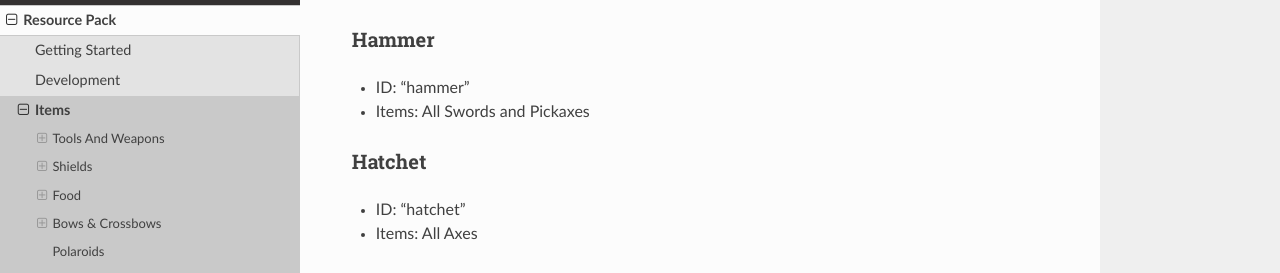
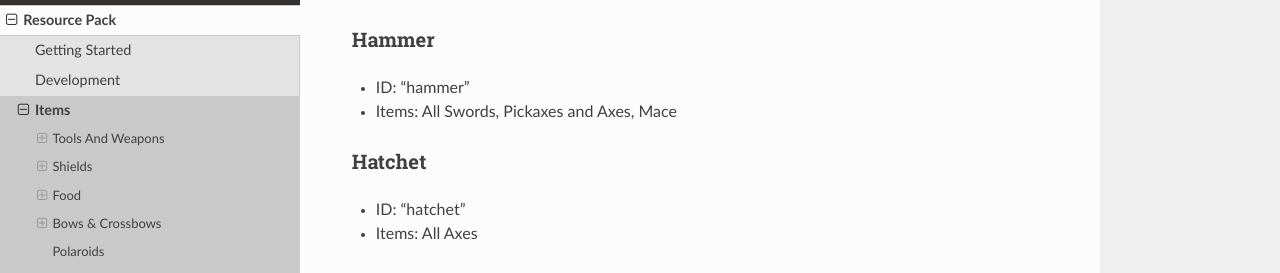
Before and after one commit to Shwabbaa/cryptopack-docs, a Sphinx documentation site: the page built from docs/source/resourcepack/items.rst, in a window 1280 px wide and 900 px high, scrolled down 1862 px. Shown: the part 156-429 px from the top of the window. Built offline with Sphinx 7.4.7 and the Read the Docs theme 2.0.0, drawn with Linux system fonts in a browser that asks for light colours; pages that are not in the unit, such as notebooks, are missing from menus.

Commit message:
Update items.rst

```diff
--- a/docs/source/resourcepack/items.rst
+++ b/docs/source/resourcepack/items.rst
@@ -81,7 +81,7 @@ Fent Needle
 Hammer
 ------------------
 * ID: "hammer"
-* Items: All Swords and Pickaxes
+* Items: All Swords, Pickaxes and Axes, Mace
 
 Hatchet
 ------------------
```
